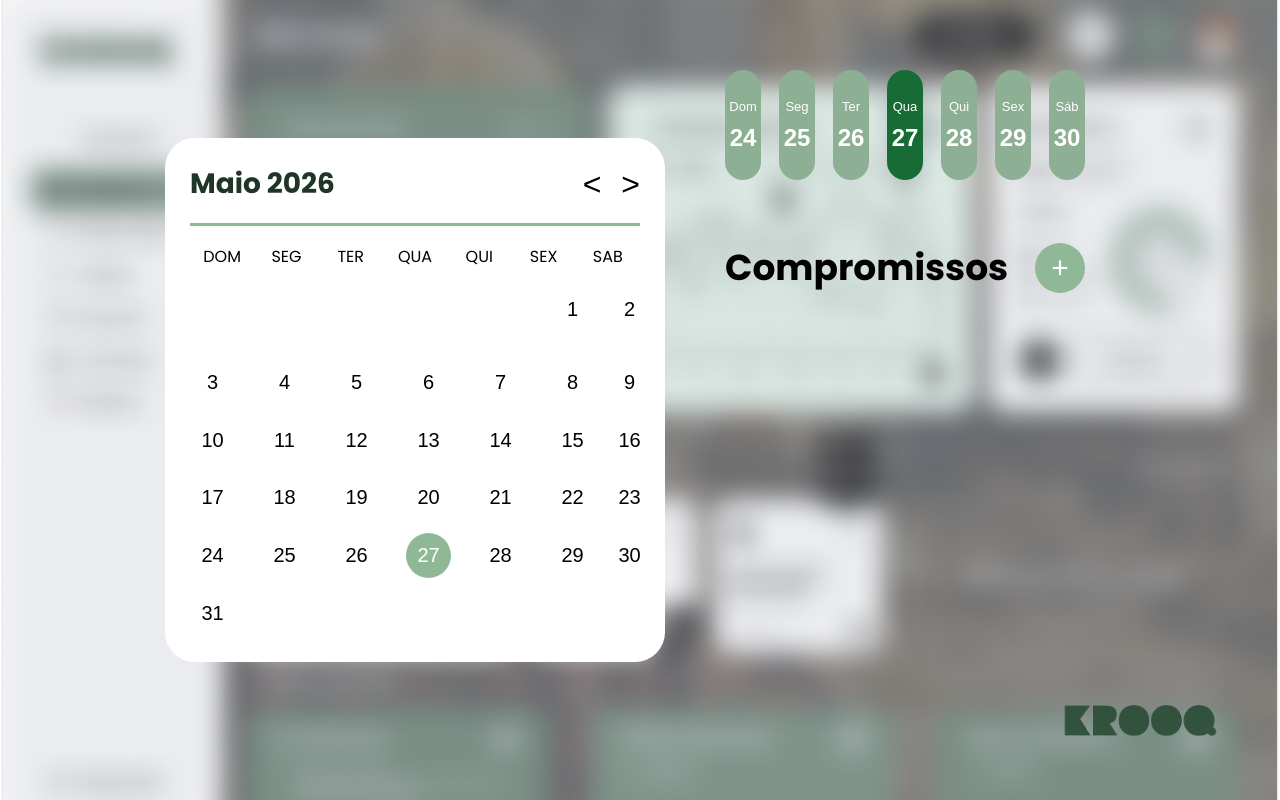
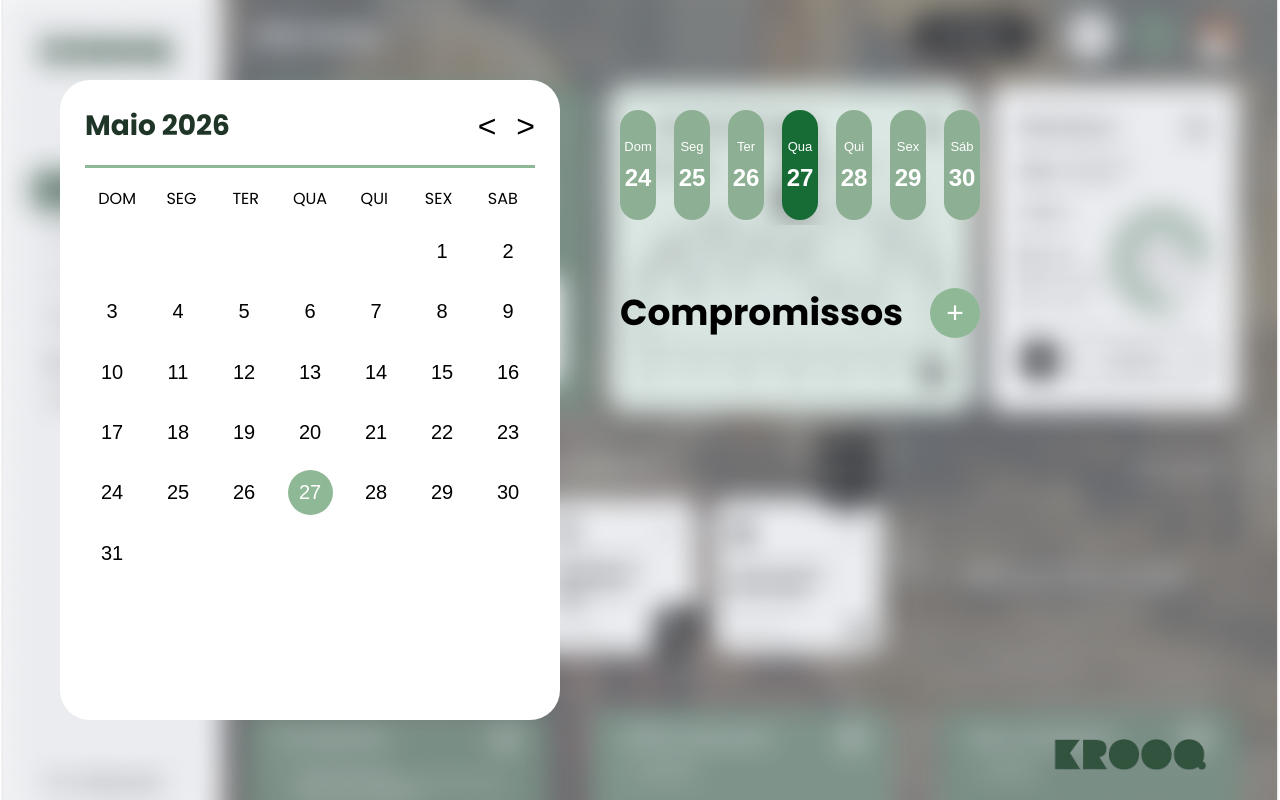
Before and after one commit to KROOQOFC/Front-End-KROOQ, a React (Vite) app in the folder krooq/: page /agenda in a window 1280 px wide. Built offline with nearby package versions, Linux system fonts and the light colour scheme.

Commit message:
concerto no code

```diff
--- a/krooq/src/components/Agenda/Calendario.css
+++ b/krooq/src/components/Agenda/Calendario.css
@@ -1,9 +1,10 @@
 .container-calendario {
-    width: 500px;
-
+    width: min(500px, 100%);
     background: white;
 
     border-radius: 30px;
+    height: 80vh;
+    max-height: 700px;
 
     padding: 25px;
 
@@ -63,6 +64,7 @@
     grid-template-columns: repeat(7, 1fr);
     min-height: 350px;
     gap: 12px;
+    justify-items: center;
 }
 
 .dia {
@@ -87,8 +89,8 @@
     color: white;
 }
 .espaco-vazio {
-    width: 60px;
-    height: 60px;
+    width: 45px;
+    height: 45px;
 }
 .conteudo-dia {
     display: flex;
@@ -136,7 +138,7 @@
     .grid-dias {
         gap: 8px;
 
-        min-height: auto;
+        min-height: 350px;
     }
 
 }
--- a/krooq/src/components/Agenda/SemanaAgenda.css
+++ b/krooq/src/components/Agenda/SemanaAgenda.css
@@ -2,6 +2,10 @@
     display: flex;
 
     gap: 18px;
+
+    overflow-x: auto;
+
+    padding-bottom: 5px;
 
     margin-bottom: 30px;
 }
--- a/krooq/src/pages/Agenda/Agenda.css
+++ b/krooq/src/pages/Agenda/Agenda.css
@@ -4,7 +4,7 @@
     width: 100%;
     min-height: 100vh;
 
-    padding: 40px;
+    padding: 2vh;
 
     display: flex;
 
@@ -22,7 +22,8 @@
     position: relative;
     z-index: 2;
     width: 420px;
-    height: 720px;
+    height: 80vh;
+    max-height: 700px;
     border-radius: 30px;
 
     padding: 30px;
@@ -66,6 +67,7 @@
     display: flex;
     flex-direction: column;
     gap: 20px;
+    overflow-y: auto;
 }
 .botao-voltar {
     position: absolute;
@@ -98,16 +100,7 @@
 
     background: rgba(255, 255, 255, 0.35);
 }
-.logo-krooq-agenda {
-    position: absolute;
 
-    right: 50px;
-    bottom: 50px;
-
-    width: 180px;
-
-    opacity: 0.9;
-}
 .overlay-voltar {
     position: absolute;
 
@@ -159,8 +152,8 @@
         width: 100%;
 
         max-width: 500px;
-
-        height: auto;
+          height: 80vh;
+          max-height: 720px;
 
         padding: 20px;
     }
--- a/krooq/src/pages/Agenda/Agenda.jsx
+++ b/krooq/src/pages/Agenda/Agenda.jsx
@@ -161,11 +161,7 @@ function deletarEvento() {
                 </div>
 
             </section>
-                <img
-        className="logo-krooq-agenda"
-        src={LogoKrooq}
-        alt="Logo Krooq"
-    />
+
 
 </div>
 
```
